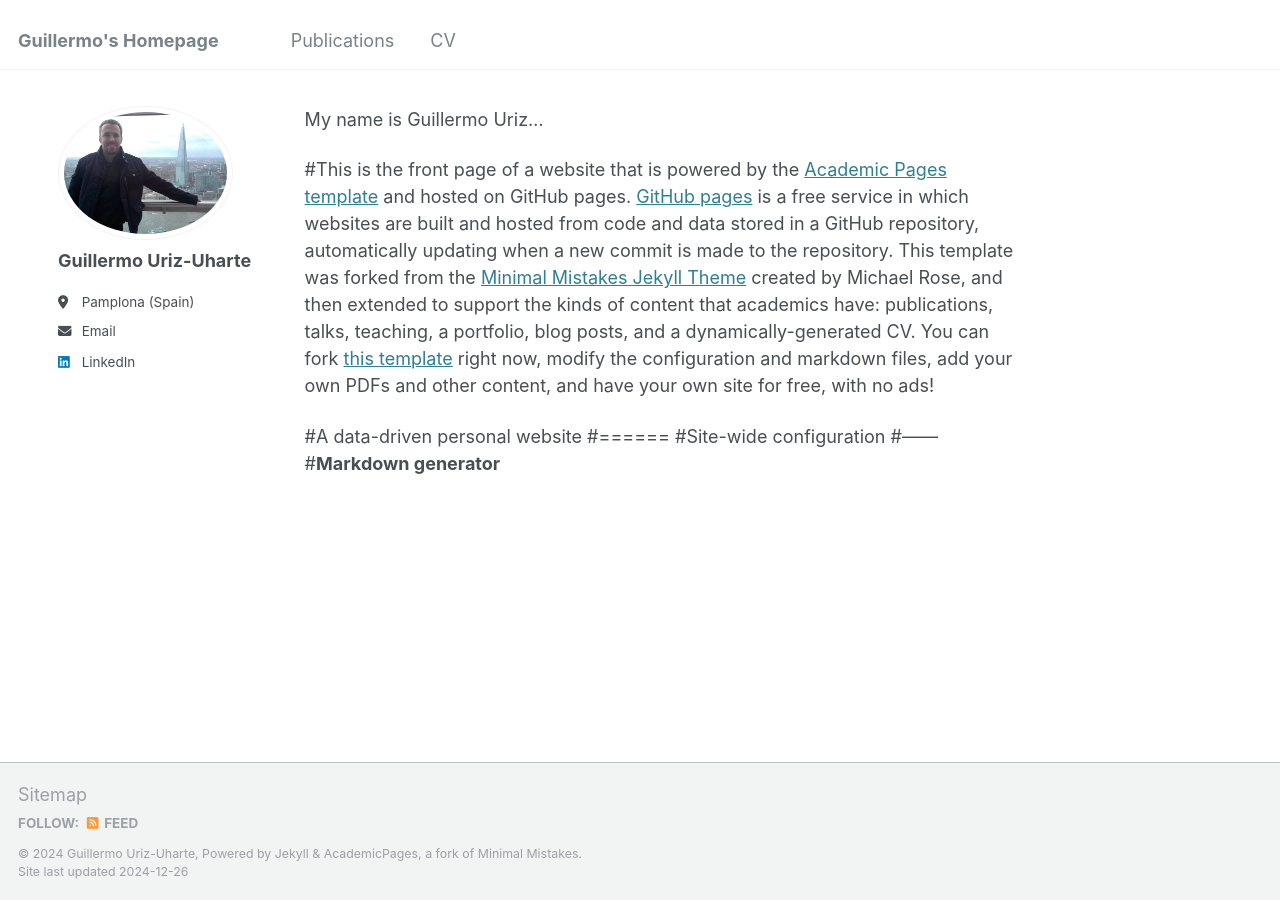
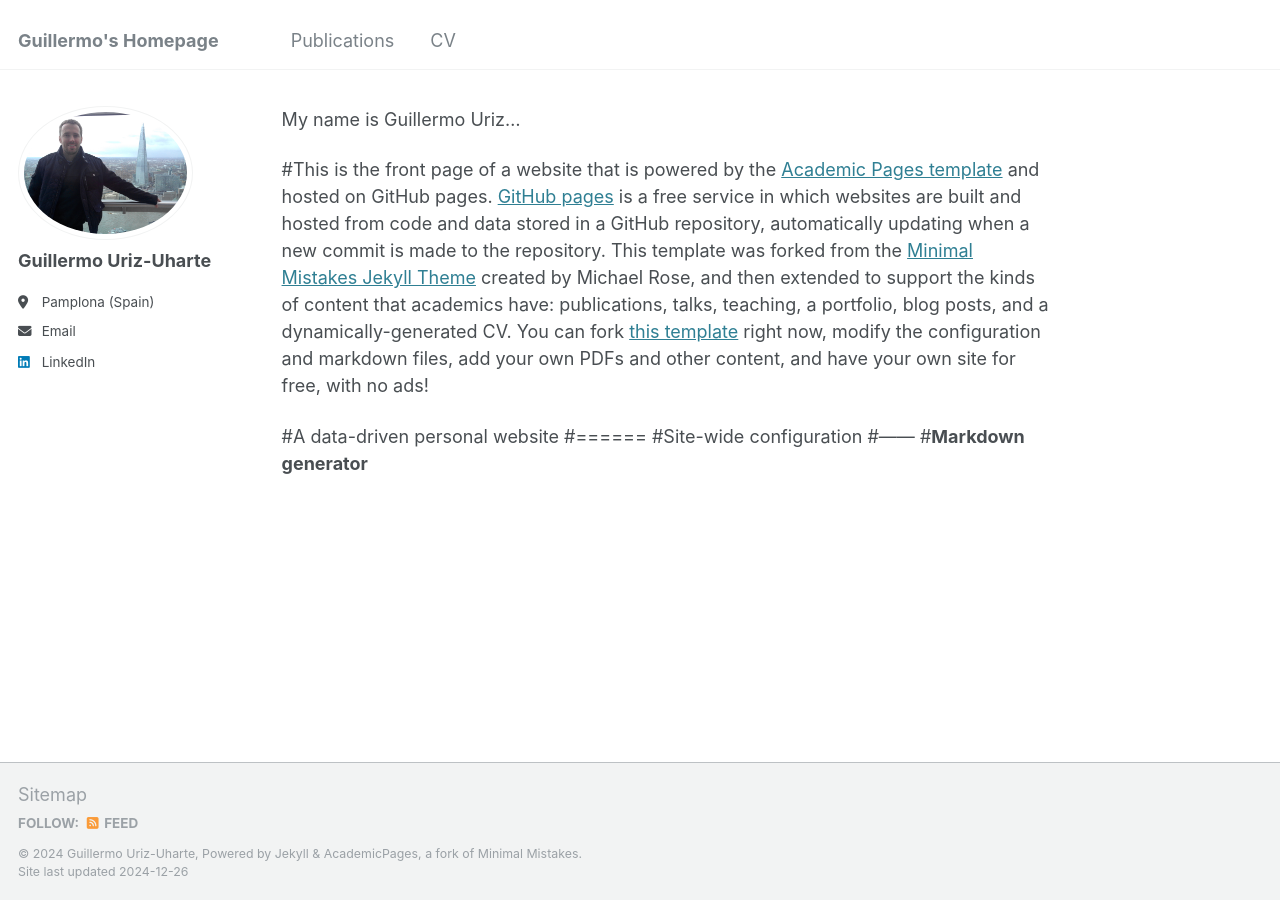
Before and after one commit to GuilleUriz/guillermouriz, a Jekyll site: the page built from _pages/about.md, in a window 1280 px wide. Built offline with Jekyll 4.4.1, drawn with Linux system fonts in a browser that asks for light colours.

Commit message:
Update _page.scss

```diff
--- a/_sass/_page.scss
+++ b/_sass/_page.scss
@@ -12,7 +12,7 @@
   animation-delay: 0.35s;
 
   @include breakpoint($x-large) {
-    max-width: 1200px;
+    max-width: 1800px;
   }
 }
 
```
